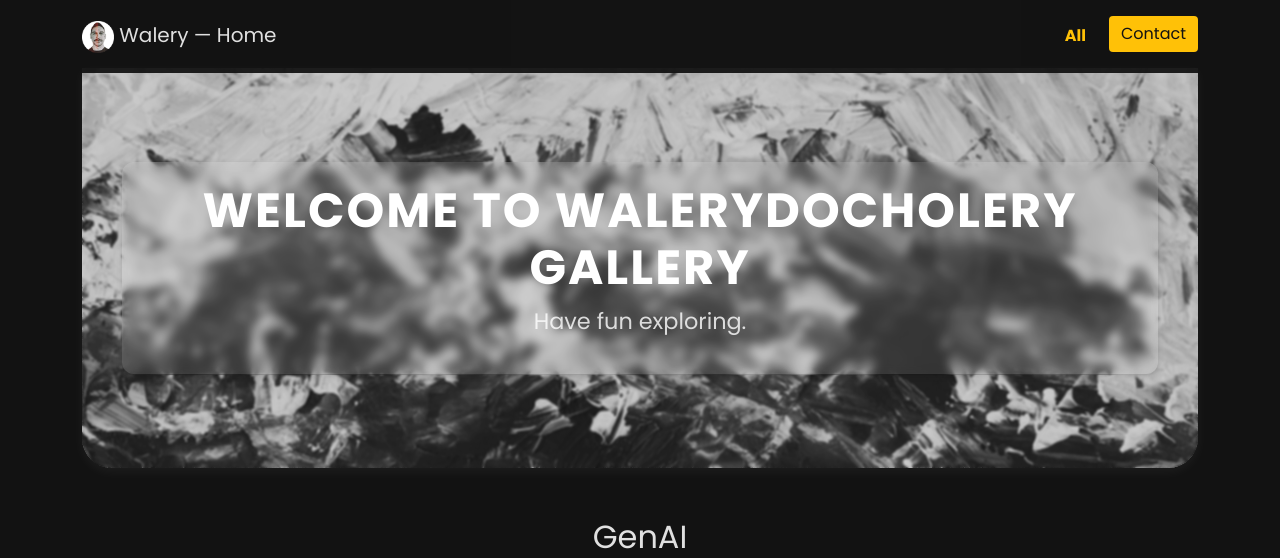
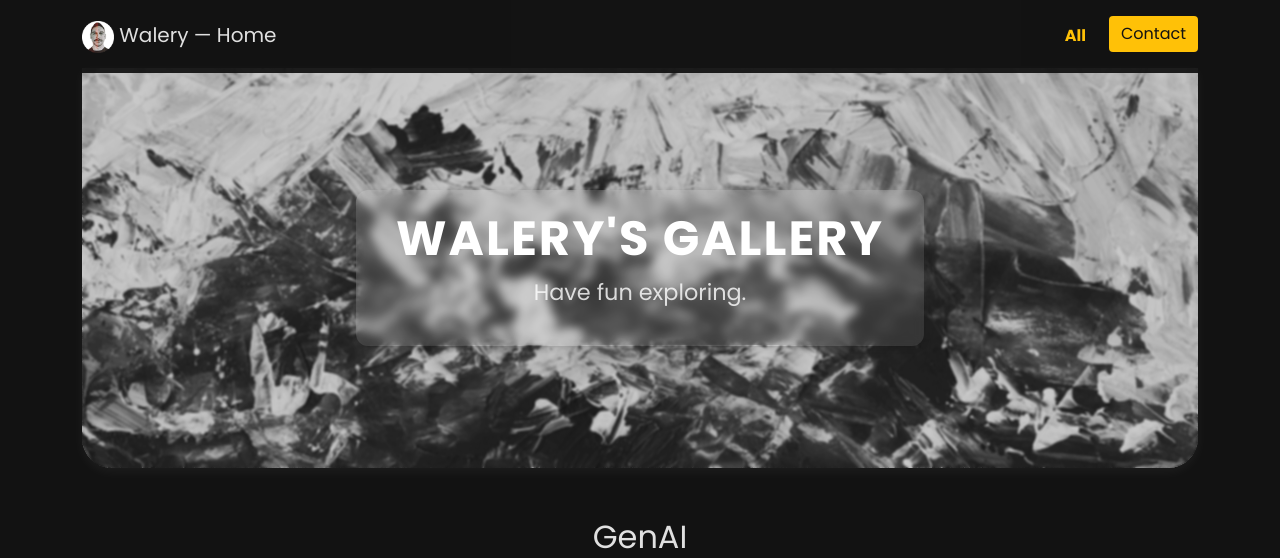
Before and after one commit to draprar/django_portfolio-walery, a Django app: page /gallery/ in a window 1280 px wide. Shown: the top 558 px of the page. Run offline with Django 5.2, Linux system fonts and the light colour scheme; data that the repository does not hold is empty; parts of the project's set-up code (start-up, migrations or seed data) failed here and were passed over.

Commit message:
brooming

```diff
--- a/core/templates/core/index.html
+++ b/core/templates/core/index.html
@@ -76,7 +76,7 @@
 <!-- Desktop Split Section -->
 <section class="split-section">
   <div class="half left" aria-hidden="true" aria-label="Engineer side – code, automation, analysis">
-    <div class="text-box left-text">
+    <div class="text-box left-text ">
       <h2 class="text-uppercase" data-en="ENGINEER" data-pl="INŻYNIER">ENGINEER</h2>
       <p data-en="Engineering is more than code and schematics — it's a way of thinking about data and technology as tools to create value."
          data-pl="Inżynieria to nie tylko kod i schemat, ale sposób myślenia o danych i technologii jako narzędzia tworzenia wartości.">
--- a/gallery/templates/gallery/home.html
+++ b/gallery/templates/gallery/home.html
@@ -8,7 +8,7 @@
 <!-- About Me Section -->
 <section class="about-me fade-in">
     <div class="about-content">
-        <h1>Welcome to walerydocholery gallery</h1>
+        <h1>Walery's gallery</h1>
         <p>Have fun exploring.</p>
     </div>
 </section>
```
Also changed, not shown: core/static/core/css/style.css (line endings or trailing spaces).
